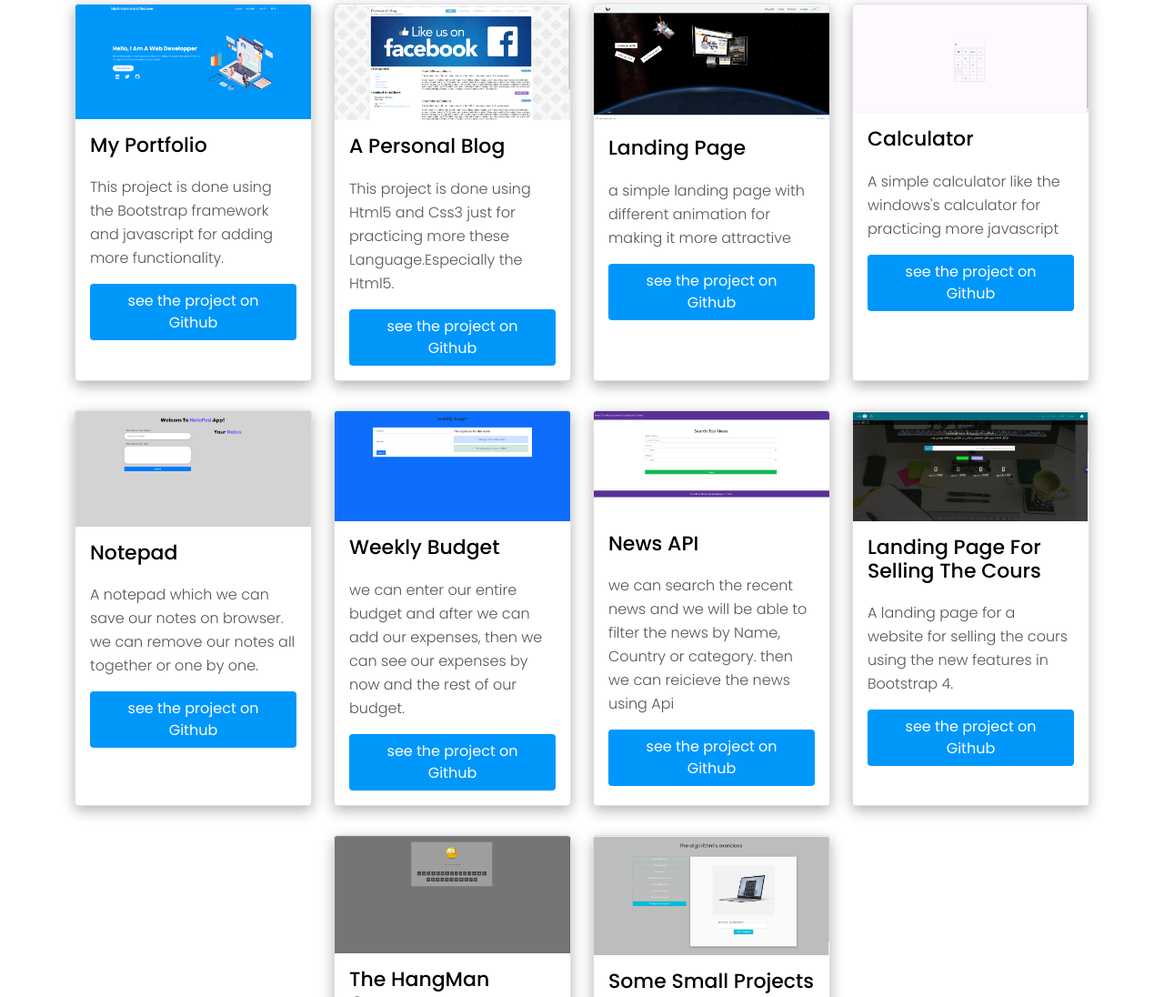
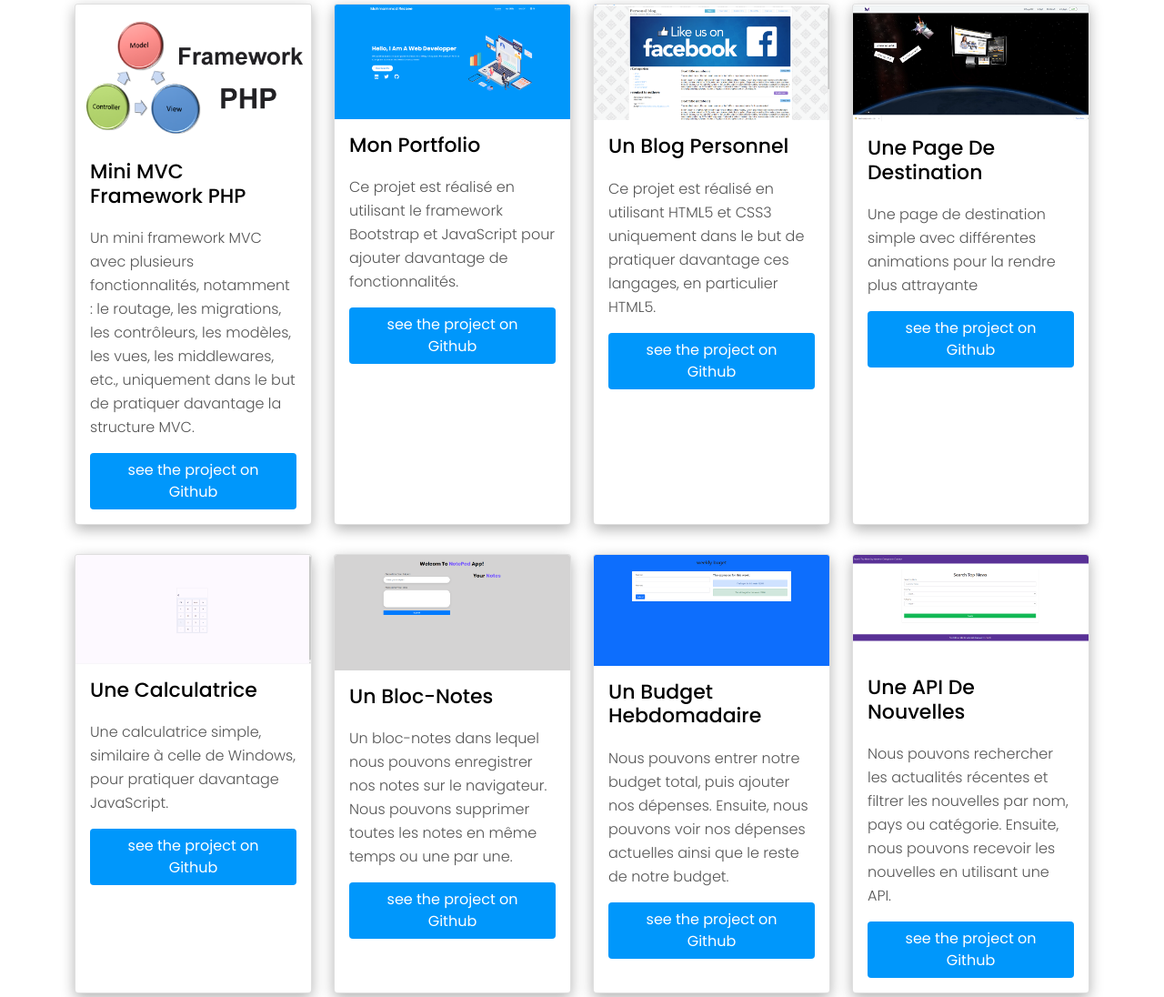
Before and after one commit to MohammadRezaeeGithub/MohammadRezaeeGithub.github.io, a plain HTML site: page indexfr.html in a window 1280 px wide. Shown: the part 1050-2146 px from the top of the page at 91% size. Drawn offline with nearby package versions, Linux system fonts and the light colour scheme.

Commit message:
Add files via upload

```diff
--- a/indexfr.html
+++ b/indexfr.html
@@ -1,44 +1,30 @@
 <!DOCTYPE html>
 <html lang="en">
+
 <head>
   <meta charset="UTF-8" />
   <meta http-equiv="X-UA-Compatible" content="IE=edge" />
   <meta name="viewport" content="width=device-width, initial-scale=1.0" />
-    <link
-      href="https://cdn.jsdelivr.net/npm/bootstrap@5.0.2/dist/css/bootstrap.min.css"
-      rel="stylesheet"
-      integrity="sha384-EVSTQN3/azprG1Anm3QDgpJLIm9Nao0Yz1ztcQTwFspd3yD65VohhpuuCOmLASjC"
-      crossorigin="anonymous"
-    />
-    <script
-      src="https://cdn.jsdelivr.net/npm/bootstrap@5.0.2/dist/js/bootstrap.bundle.min.js"
-      integrity="sha384-MrcW6ZMFYlzcLA8Nl+NtUVF0sA7MsXsP1UyJoMp4YLEuNSfAP+JcXn/tWtIaxVXM"
-      crossorigin="anonymous"
-    ></script>
+  <link href="https://cdn.jsdelivr.net/npm/bootstrap@5.0.2/dist/css/bootstrap.min.css" rel="stylesheet"
+    integrity="sha384-EVSTQN3/azprG1Anm3QDgpJLIm9Nao0Yz1ztcQTwFspd3yD65VohhpuuCOmLASjC" crossorigin="anonymous" />
+  <script src="https://cdn.jsdelivr.net/npm/bootstrap@5.0.2/dist/js/bootstrap.bundle.min.js"
+    integrity="sha384-MrcW6ZMFYlzcLA8Nl+NtUVF0sA7MsXsP1UyJoMp4YLEuNSfAP+JcXn/tWtIaxVXM" crossorigin="anonymous">
+  </script>
   <link rel="icon" type="image/x-icon" href="img/fav-icon.jpg" />
   <link rel="stylesheet" href="css/all.min.css" />
   <link rel="stylesheet" href="css/owl.carousel.min.css" />
   <link rel="stylesheet" href="css/style.css" />
   <title>Mohammad | Portfolio</title>
 </head>
+
 <body class="position-relative">
   <header>
     <!-- navbar start -->
-      <nav
-        id="main-nav"
-        class="navbar navbar-expand-lg navbar-light p-0 fixed-top"
-      >
+    <nav id="main-nav" class="navbar navbar-expand-lg navbar-light p-0 fixed-top">
       <div class="container justify-content-between">
         <a class="navbar-brand" href="index.html">Mohammad Rezaee</a>
-          <button
-            class="navbar-toggler"
-            type="button"
-            data-bs-toggle="collapse"
-            data-bs-target="#navbarSupportedContent"
-            aria-controls="navbarSupportedContent"
-            aria-expanded="false"
-            aria-label="Toggle navigation"
-          >
+        <button class="navbar-toggler" type="button" data-bs-toggle="collapse" data-bs-target="#navbarSupportedContent"
+          aria-controls="navbarSupportedContent" aria-expanded="false" aria-label="Toggle navigation">
           <span class="">
             <i class="fas fa-bars" style="color: #fff; font-size: 28px"></i>
           </span>
@@ -46,7 +32,7 @@
         <div class="collapse navbar-collapse" id="navbarSupportedContent">
           <ul class="navbar-nav ms-auto mb-2 mb-lg-0">
             <li class="nav-item">
-                <a class="nav-link active"  value="123456" href="#auille-section">Acuille</a>
+              <a class="nav-link active" value="123456" href="#auille-section">Acuille</a>
             </li>
             <li class="nav-item">
               <a class="nav-link" href="#skills-section">Mes compétences</a>
@@ -55,9 +41,8 @@
               <a class="nav-link" href="#cv-section">Mon CV</a>
             </li>
             <li class="nav-item">
-                <a class="nav-link lang-change" href="index.html"
-                  ><i class="fa-solid fa-globe"></i> <span id="lang-txt">EN</span></a
-                >
+              <a class="nav-link lang-change" href="index.html"><i class="fa-solid fa-globe"></i> <span
+                  id="lang-txt">EN</span></a>
             </li>
           </ul>
         </div>
@@ -65,11 +50,7 @@
     </nav>
     <!-- navbar end -->
   </header>
-    <main
-      data-bs-spy="scroll"
-      data-bs-target="#navbar-example2"
-      data-bs-offset="0"
-    >
+  <main data-bs-spy="scroll" data-bs-target="#navbar-example2" data-bs-offset="0">
     <!-- acuille start -->
     <section id="auille-section" class="home d-flex align-items-center">
       <div class="container">
@@ -95,11 +76,7 @@
           </div>
           <div class="col-md-5 col-sm-12 justify-content-sm-center">
             <div class="img-home">
-                <img
-                  src="img/mainPage.png"
-                  class="img-fluid"
-                  alt="Mohammad Rezaee"
-                />
+              <img src="img/mainPage.png" class="img-fluid" alt="Mohammad Rezaee" />
             </div>
           </div>
         </div>
@@ -121,132 +98,175 @@
           <div class="col-md-10">
             <nav class="skills-nav">
               <ul>
-                  <li ><a class="active" href="" data-category="all">All</a></li>
-                  <li ><a href="" data-category="javascript">JAVASCRIPT</a></li>
-                  <li ><a href="" data-category="php">PHP</a></li>
-                  <li ><a href="" data-category="laravel">Laravel</a></li>
-                  <li ><a href="" data-category="bootstrap">Bootstrap</a></li>
-                  <li ><a href="" data-category="html">Html & CSS</a></li>
+                <li><a class="active" href="" data-category="all">All</a></li>
+                <li><a href="" data-category="javascript">JAVASCRIPT</a></li>
+                <li><a href="" data-category="php">PHP</a></li>
+                <li><a href="" data-category="laravel">Laravel</a></li>
+                <li><a href="" data-category="bootstrap">Bootstrap</a></li>
+                <li><a href="" data-category="html">Html & CSS</a></li>
               </ul>
             </nav>
           </div>
         </div>
         <div class="row justify-content-center">
           <!-- skill-item start-->
-              <div class="col-md-4 col-lg-3 col-sm-12 mt-3 mb-3 d-flex justify-content-center skill-new-item " data-category="bootstrap">
+          <div class="col-md-4 col-lg-3 col-sm-12 mt-3 mb-3 d-flex justify-content-center skill-new-item "
+            data-category="php">
+            <div class="card" style="width: 18rem;">
+              <img src="img/php.png" class="card-img-top" alt="">
+              <div class="card-body">
+                <h5 class="card-title">Mini MVC Framework PHP</h5>
+                <p class="card-text">Un mini framework MVC avec plusieurs fonctionnalités, notamment : le routage, les
+                  migrations, les contrôleurs, les modèles, les vues, les middlewares, etc., uniquement dans le but de
+                  pratiquer davantage la structure MVC.</p>
+                <a href="https://github.com/MohammadRezaeeGithub/MiniFrameworkPHP" class="btn">see the project on
+                  Github</a>
+              </div>
+            </div>
+          </div>
+          <!-- skill-item end-->
+          <!-- skill-item start-->
+          <div class="col-md-4 col-lg-3 col-sm-12 mt-3 mb-3 d-flex justify-content-center skill-new-item "
+            data-category="bootstrap">
             <div class="card" style="width: 18rem;">
               <img src="img/Sans titre.png" class="card-img-top" alt="">
               <div class="card-body">
-                    <h5 class="card-title">My Portfolio</h5>
-                    <p class="card-text">This project is done using the Bootstrap framework and javascript for adding more functionality.</p>
+                <h5 class="card-title">
+                  Mon Portfolio</h5>
+                <p class="card-text">Ce projet est réalisé en utilisant le framework Bootstrap et JavaScript pour
+                  ajouter davantage de fonctionnalités.</p>
                 <a href="#" class="btn">see the project on Github</a>
               </div>
             </div>
           </div>
           <!-- skill-item end-->
           <!-- skill-item start-->
-              <div class="col-md-4 col-lg-3 col-sm-12 mt-3 mb-3 d-flex justify-content-center skill-new-item " data-category="html">
+          <div class="col-md-4 col-lg-3 col-sm-12 mt-3 mb-3 d-flex justify-content-center skill-new-item "
+            data-category="html">
             <div class="card" style="width: 18rem;">
               <img src="img/pb.png" class="card-img-top" alt="">
               <div class="card-body">
-                    <h5 class="card-title">a personal blog</h5>
-                    <p class="card-text">This project is done using Html5 and Css3 just for practicing more these Language.Especially the Html5.</p>
-                    <a href="https://github.com/MohammadRezaeeGithub/personal-blog" class="btn">see the project on Github</a>
+                <h5 class="card-title">Un blog personnel</h5>
+                <p class="card-text">Ce projet est réalisé en utilisant HTML5 et CSS3 uniquement dans le but de
+                  pratiquer davantage ces langages, en particulier HTML5.</p>
+                <a href="https://github.com/MohammadRezaeeGithub/personal-blog" class="btn">see the project on
+                  Github</a>
               </div>
             </div>
           </div>
           <!-- skill-item end-->
           <!-- skill-item start-->
-              <div class="col-md-4 col-sm-12 col-lg-3 mt-3 mb-3 d-flex justify-content-center skill-new-item " data-category="html">
+          <div class="col-md-4 col-sm-12 col-lg-3 mt-3 mb-3 d-flex justify-content-center skill-new-item "
+            data-category="html">
             <div class="card" style="width: 18rem;">
               <img src="img/landingpage-animation.png" class="card-img-top" alt="">
               <div class="card-body">
-                    <h5 class="card-title">Landing page</h5>
-                    <p class="card-text">a simple landing page with different animation for making it more attractive</p>
-                    <a href="https://github.com/MohammadRezaeeGithub/landingpage-animation" class="btn">see the project on Github</a>
+                <h5 class="card-title">Une page de destination</h5>
+                <p class="card-text">Une page de destination simple avec différentes animations pour la rendre plus
+                  attrayante</p>
+                <a href="https://github.com/MohammadRezaeeGithub/landingpage-animation" class="btn">see the project on
+                  Github</a>
               </div>
             </div>
           </div>
           <!-- skill-item end-->
           <!-- skill-item start-->
-              <div class="col-md-4 col-sm-12 col-lg-3 mt-3 mb-3 d-flex justify-content-center skill-new-item " data-category="javascript">
+          <div class="col-md-4 col-sm-12 col-lg-3 mt-3 mb-3 d-flex justify-content-center skill-new-item "
+            data-category="javascript">
             <div class="card" style="width: 18rem;">
               <img src="img/claculater.png" class="card-img-top" alt="">
               <div class="card-body">
-                    <h5 class="card-title">calculator</h5>
-                    <p class="card-text">A simple calculator like the windows's calculator for practicing more javascript</p>
+                <h5 class="card-title">Une calculatrice</h5>
+                <p class="card-text">Une calculatrice simple, similaire à celle de Windows, pour pratiquer davantage
+                  JavaScript.
+                </p>
                 <a href="https://github.com/MohammadRezaeeGithub/calculator" class="btn">see the project on Github</a>
               </div>
             </div>
           </div>
           <!-- skill-item end-->
           <!-- skill-item start-->
-              <div class="col-md-4 col-sm-12 col-lg-3 mt-3 mb-3 d-flex justify-content-center skill-new-item " data-category="javascript">
+          <div class="col-md-4 col-sm-12 col-lg-3 mt-3 mb-3 d-flex justify-content-center skill-new-item "
+            data-category="javascript">
             <div class="card" style="width: 18rem;">
               <img src="img/notepad (1).png" class="card-img-top" alt="">
               <div class="card-body">
-                    <h5 class="card-title">Notepad</h5>
-                    <p class="card-text">A notepad which we can save our notes on browser. we can remove our notes all together or one by one. </p>
+                <h5 class="card-title">Un bloc-notes</h5>
+                <p class="card-text">Un bloc-notes dans lequel nous pouvons enregistrer nos notes sur le navigateur.
+                  Nous pouvons supprimer toutes les notes en même temps ou une par une.</p>
                 <a href="https://github.com/MohammadRezaeeGithub/notepad" class="btn">see the project on Github</a>
               </div>
             </div>
           </div>
           <!-- skill-item end-->
           <!-- skill-item start-->
-              <div class="col-md-4 col-sm-12 col-lg-3 mt-3 mb-3 d-flex justify-content-center skill-new-item " data-category="javascript">
+          <div class="col-md-4 col-sm-12 col-lg-3 mt-3 mb-3 d-flex justify-content-center skill-new-item "
+            data-category="javascript">
             <div class="card" style="width: 18rem;">
               <img src="img/weekly-budget.png" class="card-img-top" alt="">
               <div class="card-body">
-                    <h5 class="card-title">weekly budget</h5>
-                    <p class="card-text">we can enter our entire budget and after we can add our expenses, then we can see our expenses by now and the rest of our budget.</p>
-                    <a href="https://github.com/MohammadRezaeeGithub/weekly-budget" class="btn">see the project on Github</a>
+                <h5 class="card-title">Un budget hebdomadaire</h5>
+                <p class="card-text">Nous pouvons entrer notre budget total, puis ajouter nos dépenses. Ensuite, nous
+                  pouvons voir nos dépenses actuelles ainsi que le reste de notre budget.</p>
+                <a href="https://github.com/MohammadRezaeeGithub/weekly-budget" class="btn">see the project on
+                  Github</a>
               </div>
             </div>
           </div>
           <!-- skill-item end-->
           <!-- skill-item start-->
-              <div class="col-md-4 col-sm-12 col-lg-3 mt-3 mb-3 d-flex justify-content-center skill-new-item " data-category="javascript">
+          <div class="col-md-4 col-sm-12 col-lg-3 mt-3 mb-3 d-flex justify-content-center skill-new-item "
+            data-category="javascript">
             <div class="card" style="width: 18rem;">
               <img src="img/newsAPi.png" class="card-img-top" alt="">
               <div class="card-body">
-                    <h5 class="card-title">News API</h5>
-                    <p class="card-text">we can search the recent news and we will be able to filter the news by Name, Country or category. then we can reicieve the news using Api</p>
+                <h5 class="card-title">Une API de nouvelles</h5>
+                <p class="card-text">Nous pouvons rechercher les actualités récentes et filtrer les nouvelles par nom,
+                  pays ou catégorie. Ensuite, nous pouvons recevoir les nouvelles en utilisant une API.</p>
                 <a href="https://github.com/MohammadRezaeeGithub/news-API" class="btn">see the project on Github</a>
               </div>
             </div>
           </div>
           <!-- skill-item end-->
           <!-- skill-item start-->
-              <div class="col-md-4 col-sm-12 col-lg-3 mt-3 mb-3 d-flex justify-content-center skill-new-item " data-category="bootstrap">
+          <div class="col-md-4 col-sm-12 col-lg-3 mt-3 mb-3 d-flex justify-content-center skill-new-item "
+            data-category="bootstrap">
             <div class="card" style="width: 18rem;">
               <img src="img/landing page for selling cours.png" class="card-img-top" alt="">
               <div class="card-body">
-                    <h5 class="card-title">landing page for selling the cours</h5>
-                    <p class="card-text">A landing page for a website for selling the cours using the new features in Bootstrap 4.</p>
-                    <a href="https://github.com/MohammadRezaeeGithub/learningWebiste" class="btn">see the project on Github</a>
+                <h5 class="card-title">Une page de destination pour la vente de cours</h5>
+                <p class="card-text">Une page de destination pour un site web de vente de cours utilisant les nouvelles
+                  fonctionnalités de Bootstrap 4.</p>
+                <a href="https://github.com/MohammadRezaeeGithub/learningWebiste" class="btn">see the project on
+                  Github</a>
               </div>
             </div>
           </div>
           <!-- skill-item end-->
           <!-- skill-item start-->
-              <div class="col-md-4 col-sm-12 col-lg-3 mt-3 mb-3 d-flex justify-content-center skill-new-item " data-category="javascript">
+          <div class="col-md-4 col-sm-12 col-lg-3 mt-3 mb-3 d-flex justify-content-center skill-new-item "
+            data-category="javascript">
             <div class="card" style="width: 18rem;">
               <img src="img/hm.png" class="card-img-top" alt="">
               <div class="card-body">
-                    <h5 class="card-title">The HangMan Game</h5>
-                    <p class="card-text">a word game in which one player has to guess a word that the other player has thought of, by guessing the letters in it. All is handled with javaScript. </p>
+                <h5 class="card-title">Le jeu du Pendu</h5>
+                <p class="card-text">Un jeu de mots dans lequel un joueur doit deviner un mot auquel l'autre joueur a
+                  pensé en devinant les lettres qui le composent. Tout est géré avec JavaScript.</p>
                 <a href="https://github.com/MohammadRezaeeGithub/HangManGame" class="btn">see the project on Github</a>
               </div>
             </div>
           </div>
           <!-- skill-item end-->
           <!-- skill-item start-->
-              <div class="col-md-4 col-sm-12 col-lg-3 mt-3 mb-3 d-flex justify-content-center skill-new-item " data-category="javascript">
+          <div class="col-md-4 col-sm-12 col-lg-3 mt-3 mb-3 d-flex justify-content-center skill-new-item "
+            data-category="javascript">
             <div class="card" style="width: 18rem;">
               <img src="img/exAl.png" class="card-img-top" alt="">
               <div class="card-body">
-                    <h5 class="card-title">some small projects</h5>
-                    <p class="card-text">some small project just for practicing more JAVASCRIPT including <i>Guess The Right Price</i> and some other projects for practicing algorithm.</p>
+                <h5 class="card-title">Quelques petits projets</h5>
+                <p class="card-text">Quelques petits projets pour pratiquer davantage JavaScript, y compris <i>Devinez
+                    le
+                    bon prix</i> et quelques autres projets pour pratiquer les algorithmes.</p>
                 <a href="https://github.com/MohammadRezaeeGithub/HangManGame" class="btn">see the project on Github</a>
               </div>
             </div>
@@ -426,4 +446,5 @@
   <script src="js/owl.carousel.min.js"></script>
   <script src="js/app.js"></script>
 </body>
+
 </html>
```
Also changed, not shown: index.html (+88 -72 lines), img/php.png (added). Lines whose indentation alone changed are shown as unchanged.
